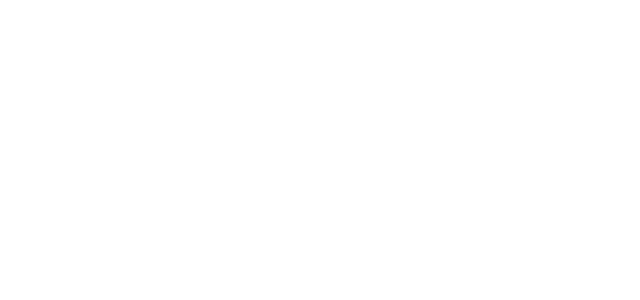
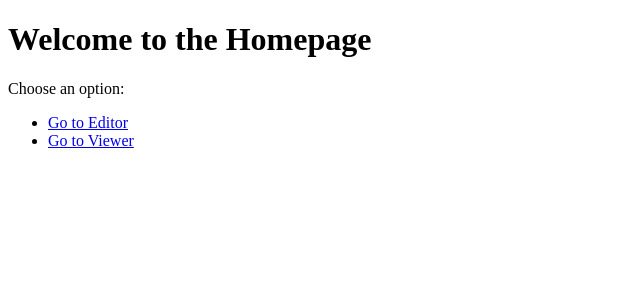
Before and after one commit to rachelrichey/bootcamp, a React (Create React App) app: page / in a window 1280 px wide. Shown: the top 300 px of the page, without its empty margins (0-640 px from the left). Built offline with nearby package versions, Linux system fonts and the light colour scheme.

Commit message:
Created Homepage

```diff
--- a/src/App.js
+++ b/src/App.js
@@ -1,6 +1,7 @@
 import React from 'react';
 import CardEditor from './CardEditor';
 import CardViewer from './CardViewer';
+import HomePage from './HomePage';
 
 import {Routes, Route} from 'react-router-dom';
 
@@ -29,7 +30,7 @@
   render() {
     return (
       <Routes>
-        <Route exact path="/"/>
+        <Route exact path="/" element={<HomePage />} />
         <Route exact path="/editor" element={<CardEditor
             addCard={this.addCard}
             cards={this.state.cards}
--- a/src/HomePage.js
+++ b/src/HomePage.js
@@ -0,0 +1,21 @@
+import React from 'react';
+import { Link } from 'react-router-dom';
+
+function HomePage() {
+  return (
+    <div>
+      <h1>Welcome to the Homepage</h1>
+      <p>Choose an option:</p>
+      <ul>
+        <li>
+          <Link to="/editor">Go to Editor</Link>
+        </li>
+        <li>
+          <Link to="/viewer">Go to Viewer</Link>
+        </li>
+      </ul>
+    </div>
+  );
+}
+
+export default HomePage;
```
